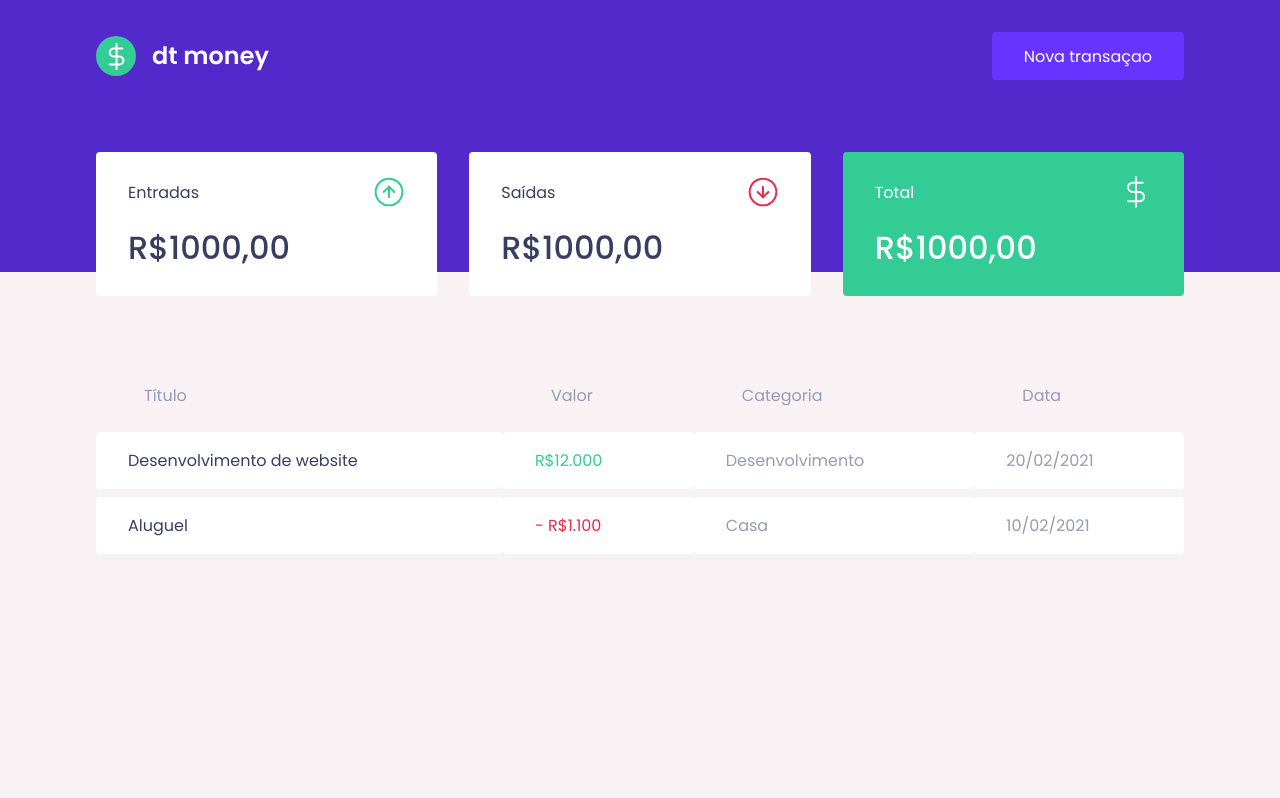
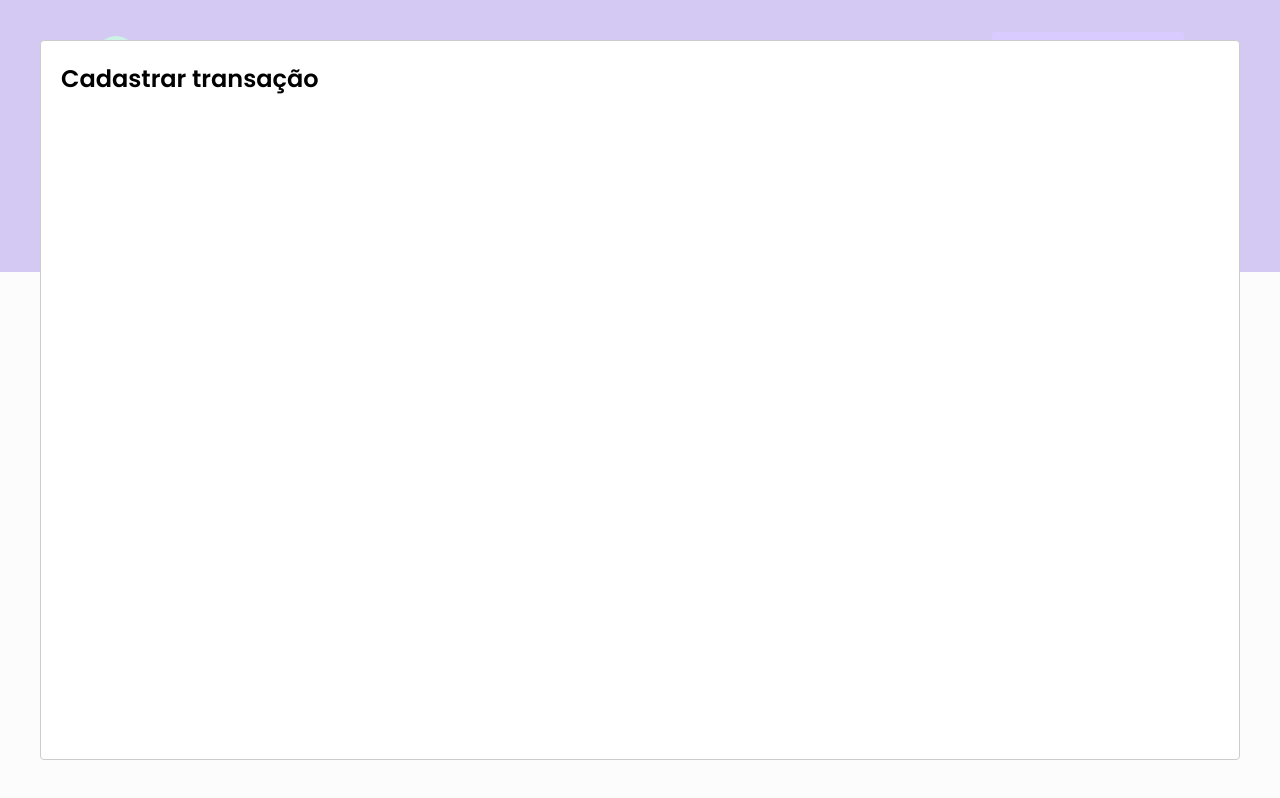
Before and after one commit to Eronheit/eamoney, a React (Create React App) app: page / in a window 1280 px wide. Both pictures are taken after a click on the button "Nova transaçao". Built offline with nearby package versions, Linux system fonts and the light colour scheme; no server answers; what miragejs would draw is missing.

Commit message:
feat: add modal of create new transaction

```diff
--- a/package.json
+++ b/package.json
@@ -3,11 +3,13 @@
   "version": "0.1.0",
   "private": true,
   "dependencies": {
+    "@types/react-modal": "^3.13.1",
     "@types/styled-components": "^5.1.14",
     "axios": "^0.23.0",
     "miragejs": "^0.1.42",
     "react": "^17.0.2",
     "react-dom": "^17.0.2",
+    "react-modal": "^3.14.3",
     "react-scripts": "4.0.3",
     "styled-components": "^5.3.1",
     "typescript": "^4.1.2",
--- a/src/App.tsx
+++ b/src/App.tsx
@@ -1,13 +1,36 @@
+import { useState } from 'react';
+import Modal from 'react-modal';
+
 import { Dashboard } from "./components/Dashboard";
 import { Header } from "./components/Header";
 import { GlobalStyle } from "./styles/global";
 
+Modal.setAppElement('#root');
+
 export function App() {
+
+  const [isNewTransactionModalOpen, setIsNewTransactionModalOpen] = useState(false);
+
+  function handleOpenNewTransactionModal() {
+    setIsNewTransactionModalOpen(true)
+  }
+
+  function handleCloseNewTransactionModal() {
+    setIsNewTransactionModalOpen(false)
+  }
+
   return (
     <>
-      <Header />
+      <Header onOpenNewTransactionModal={handleOpenNewTransactionModal} />
       <Dashboard />
       <GlobalStyle />
+
+      <Modal
+        isOpen={isNewTransactionModalOpen}
+        onRequestClose={handleCloseNewTransactionModal}
+      >
+        <h2>Cadastrar transação</h2>
+      </Modal>
     </>
   );
 }
--- a/src/components/Header/index.tsx
+++ b/src/components/Header/index.tsx
@@ -1,16 +1,23 @@
 import logoImg from '../../assets/logo.svg';
-
 import { Container, Content } from './styles';
 
-export function Header() {
+type HeaderProps = {
+  onOpenNewTransactionModal: () => void;
+}
+
+export function Header({ onOpenNewTransactionModal }: HeaderProps) {
+
+
   return (
     <Container>
       <Content>
         <img src={logoImg} alt="ea money" />
 
-        <button type='button'>
+        <button type='button' onClick={onOpenNewTransactionModal}>
           Nova transaçao
         </button>
+
+
       </Content>
     </Container>
   )
```
Also changed, not shown: 1 other file (tests, documents, lock files or other folders).
